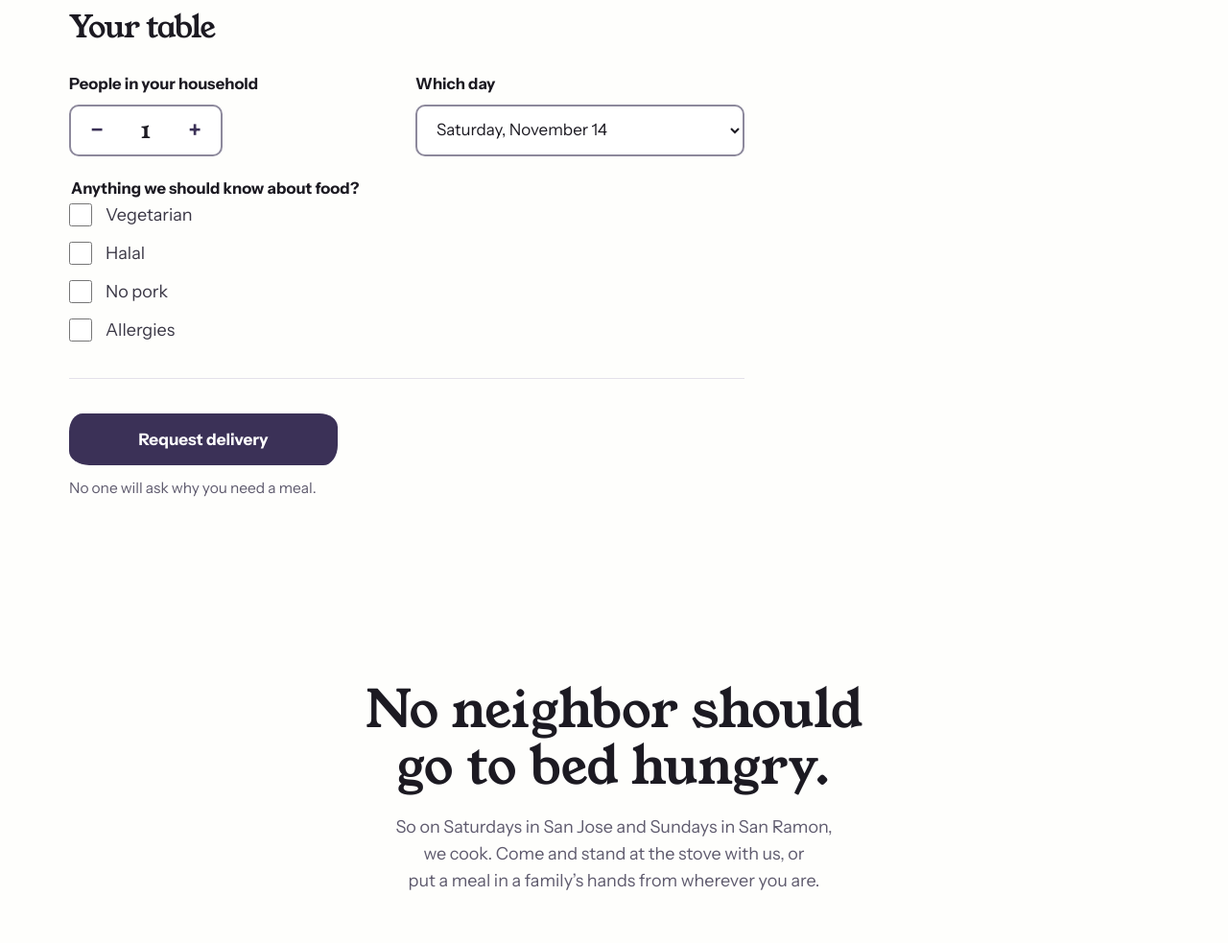
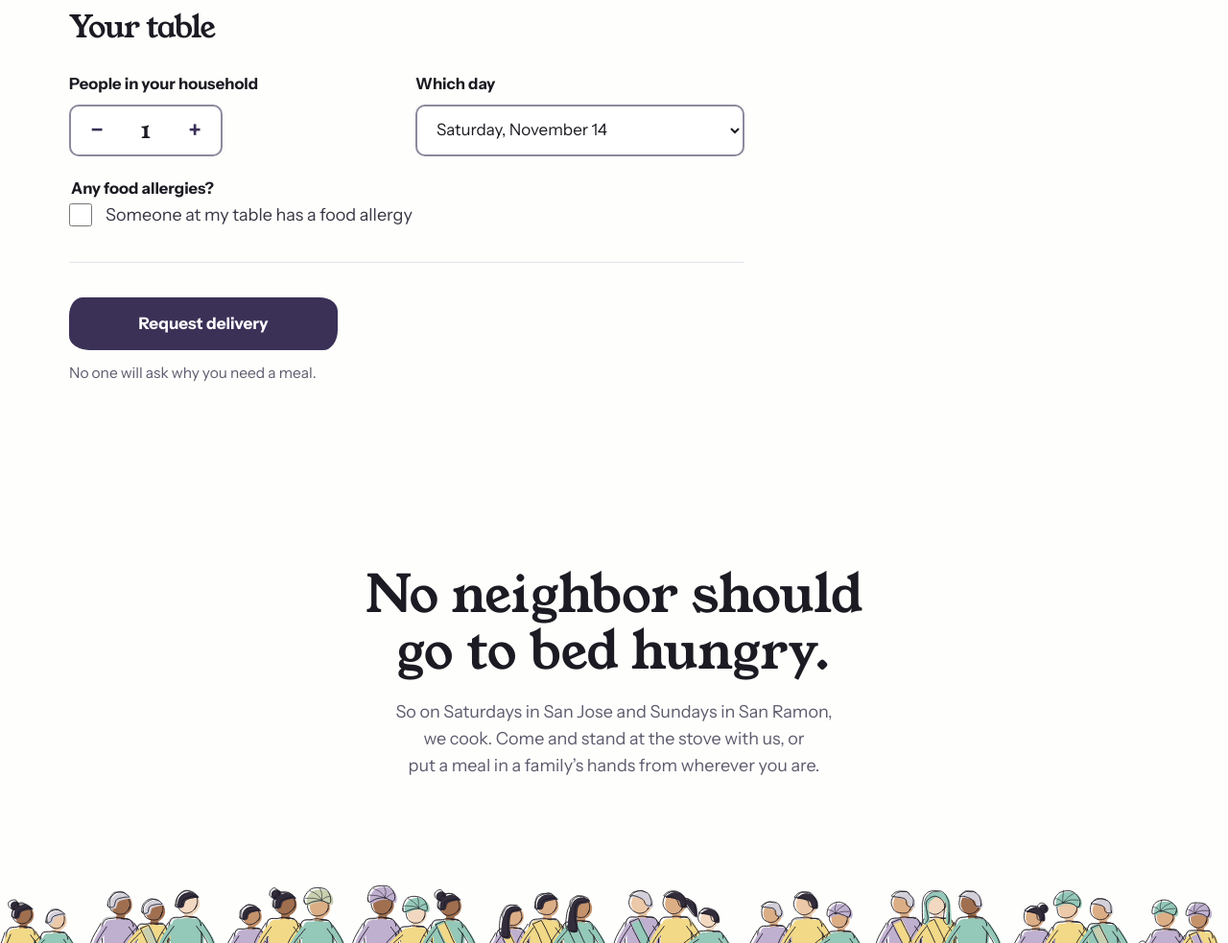
Before and after one commit to ergophobian/freemealsonwheels-web, an Astro site: page /get-a-meal in a window 1280 px wide. Shown: the part 1320-2303 px from the top of the page at 96% size. Built offline with nearby package versions, Linux system fonts and the light colour scheme; Astro itself is replaced by a stand-in of ours.

Commit message:
Meal request asks about allergies only

```diff
--- a/src/lib/store.ts
+++ b/src/lib/store.ts
@@ -144,7 +144,7 @@ export interface MealRequest {
   household: number; diet: string[]; allergies: string; date: string; language: string; notes: string;
   createdAt: string;
 }
-const MEAL_KEY = 'fmow.mealrequests.v2';
+const MEAL_KEY = 'fmow.mealrequests.v3';
 
 function loadMeals(): MealRequest[] {
   try { return JSON.parse(localStorage.getItem(MEAL_KEY) || 'null') ?? seedMeals(); } catch { return []; }
@@ -156,9 +156,9 @@ function seedMeals(): MealRequest[] {
   const mk = (name: string, mode: MealMode, area: Kitchen, household: number, diet: string[], language: string, address: string): MealRequest =>
     ({ id: crypto.randomUUID(), name, phone: '(555) 010-0100', mode, address, area, household, diet, allergies: '', date: cookDays(area, 1)[0], language, notes: '', createdAt: now });
   const out = [
-    mk('Maria G.', 'delivery', 'san_jose', 4, ['Vegetarian'], 'Spanish', '123 Example St (demo)'),
+    mk('Maria G.', 'delivery', 'san_jose', 4, [], 'Spanish', '123 Example St (demo)'),
     mk('Tom H.', 'pickup', 'san_jose', 1, [], 'English', ''),
-    mk('Anh N.', 'delivery', 'san_ramon', 3, ['No pork'], 'Vietnamese', '456 Sample Ave (demo)'),
+    mk('Anh N.', 'delivery', 'san_ramon', 3, [], 'Vietnamese', '456 Sample Ave (demo)'),
   ];
   saveMeals(out);
   return out;
--- a/src/pages/get-a-meal.astro
+++ b/src/pages/get-a-meal.astro
@@ -41,11 +41,8 @@ import HearthLayout from '../layouts/HearthLayout.astro';
               <div class="field"><label for="g-date">Which day</label><select id="g-date"></select></div>
             </div>
             <fieldset class="gm-diet">
-              <legend class="legend">Anything we should know about food?</legend>
-              <label class="check"><input type="checkbox" name="diet" value="Vegetarian" /><span>Vegetarian</span></label>
-              <label class="check"><input type="checkbox" name="diet" value="Halal" /><span>Halal</span></label>
-              <label class="check"><input type="checkbox" name="diet" value="No pork" /><span>No pork</span></label>
-              <label class="check"><input type="checkbox" name="diet" value="Allergies" id="g-allergy-cb" /><span>Allergies</span></label>
+              <legend class="legend">Any food allergies?</legend>
+              <label class="check"><input type="checkbox" name="diet" value="Allergies" id="g-allergy-cb" /><span>Someone at my table has a food allergy</span></label>
               <div class="field" id="gm-allergy" hidden><label for="g-allergies">Which allergies?</label><input id="g-allergies" placeholder="For example, peanuts or shellfish" /></div>
             </fieldset>
           </fieldset>
@@ -133,7 +130,7 @@ import HearthLayout from '../layouts/HearthLayout.astro';
         <div><dt>When</dt><dd>${esc(longDate(r.date))}</dd></div>
         ${r.mode === 'delivery' ? `<div><dt>Where</dt><dd>${esc(r.address)}</dd></div>` : area ? `<div><dt>Kitchen</dt><dd>${esc(area)}</dd></div>` : ''}
         <div><dt>Household</dt><dd>${r.household} ${r.household === 1 ? 'person' : 'people'}</dd></div>
-        ${r.diet.length ? `<div><dt>Food</dt><dd>${esc(r.diet.join(', '))}${r.allergies ? `<small>Allergies: ${esc(r.allergies)}</small>` : ''}</dd></div>` : ''}
+        ${r.diet.length ? `<div><dt>Allergies</dt><dd>${esc(r.allergies || 'Yes, we will call to ask')}</dd></div>` : ''}
       </dl></div>
       <div class="note gm-211"><b>Can&rsquo;t wait until the weekend?</b> Dial <a class="link" href="tel:211">211</a> for food, housing and health services near you.</div>
       <p class="fine vf-demo">Preview only: this request is saved in this browser and does not reach anyone yet.</p>
```
